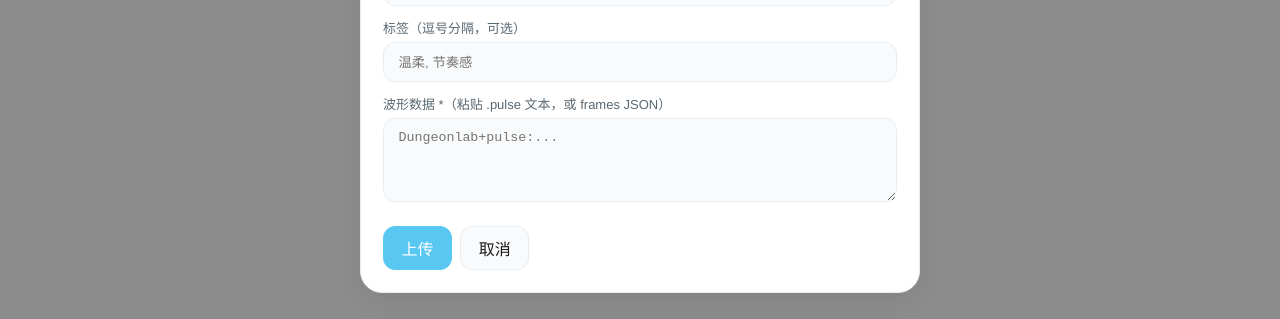
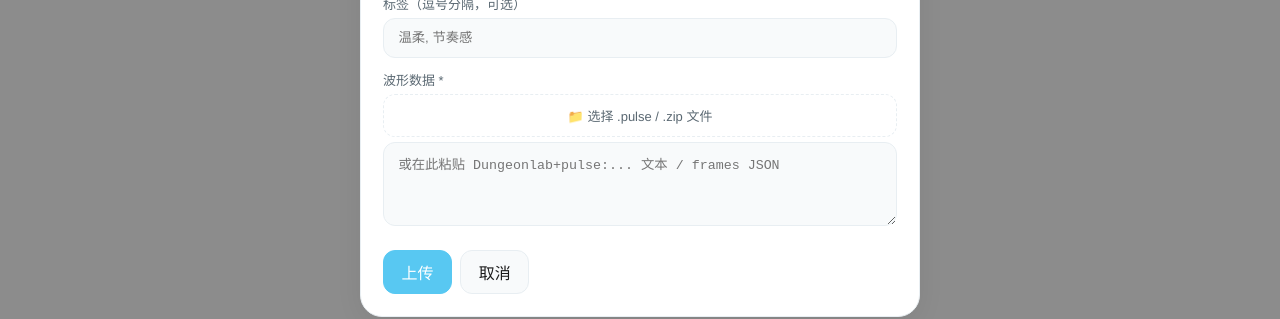
Before and after one commit to 0xNullAI/0xNuller, a React (Vite) app: page / in a window 1280 px wide. Both pictures are taken after a click on the button "上传". Shown: the part 415-734 px from the top of the page. Built offline with nearby package versions, Linux system fonts and the light colour scheme; no server answers.

Commit message:
feat: 上传波形支持选择 .pulse/.zip 文件并自动解析
选中文件后解析为 frames、生成预览，并用波形内嵌名自动填充名称；
.zip 取第一个 .pulse 条目。粘贴文本方式保留。

```diff
--- a/package.json
+++ b/package.json
@@ -14,6 +14,7 @@
     "db:init:remote": "wrangler d1 execute dg-market --remote --file=./schema.sql"
   },
   "dependencies": {
+    "fflate": "^0.8.3",
     "react": "^18.3.1",
     "react-dom": "^18.3.1",
     "zod": "^3.23.8"
--- a/src/web/components/UploadDialog.tsx
+++ b/src/web/components/UploadDialog.tsx
@@ -1,4 +1,5 @@
-import { useState } from 'react';
+import { useRef, useState } from 'react';
+import { unzipSync, strFromU8 } from 'fflate';
 import type { ItemType, UploadPayload } from '../../shared/schema';
 import { parsePulseText } from '../../shared/pulse';
 import { uploadItem } from '../api';
@@ -6,6 +7,20 @@ import { Turnstile } from './Turnstile';
 import { WaveformPreview } from './WaveformPreview';
 
 type Frame = [number, number];
+
+// 从上传的文件里取出 .pulse 文本：.pulse 直接读，.zip 取第一个 .pulse 条目。
+async function readPulseFromFile(file: File): Promise<{ text: string; embeddedName: string }> {
+  if (/\.zip$/i.test(file.name)) {
+    const buf = new Uint8Array(await file.arrayBuffer());
+    const entries = unzipSync(buf);
+    const pulseName = Object.keys(entries).find((n) => /\.pulse$/i.test(n) && !n.startsWith('__'));
+    if (!pulseName) throw new Error('压缩包里没有找到 .pulse 文件');
+    const text = strFromU8(entries[pulseName]!);
+    return { text, embeddedName: pulseName.replace(/.*\//, '').replace(/\.pulse$/i, '') };
+  }
+  const text = await file.text();
+  return { text, embeddedName: file.name.replace(/\.pulse$/i, '') };
+}
 
 interface Props {
   siteKey: string;
@@ -40,6 +55,25 @@ export function UploadDialog({ siteKey, onClose, onUploaded }: Props): JSX.Eleme
   const [busy, setBusy] = useState(false);
   const [error, setError] = useState('');
   const [preview, setPreview] = useState<Frame[] | null>(null);
+  const fileRef = useRef<HTMLInputElement>(null);
+
+  const handleFile = async (files: FileList | null) => {
+    const file = files?.[0];
+    if (!file) return;
+    setError('');
+    try {
+      const { text, embeddedName } = await readPulseFromFile(file);
+      const { name: pulseName } = parsePulseText(text); // 校验并取内嵌名
+      tryPreview(text);
+      // 名称为空时用波形内嵌名 / 文件名自动填充
+      if (!name.trim()) setName(pulseName || embeddedName);
+    } catch (e) {
+      setPreview(null);
+      setError(`文件解析失败：${(e as Error).message}`);
+    } finally {
+      if (fileRef.current) fileRef.current.value = '';
+    }
+  };
 
   const tryPreview = (text: string) => {
     setWaveInput(text);
@@ -157,12 +191,22 @@ export function UploadDialog({ siteKey, onClose, onUploaded }: Props): JSX.Eleme
         {type === 'waveform' ? (
           <>
             <label className="field">
-              <span>波形数据 *（粘贴 .pulse 文本，或 frames JSON）</span>
+              <span>波形数据 *</span>
+              <label className="file-drop">
+                <span>📁 选择 .pulse / .zip 文件</span>
+                <input
+                  ref={fileRef}
+                  type="file"
+                  accept=".pulse,.zip"
+                  className="file-input-hidden"
+                  onChange={(e) => void handleFile(e.target.files)}
+                />
+              </label>
               <textarea
                 rows={4}
                 value={waveInput}
                 onChange={(e) => tryPreview(e.target.value)}
-                placeholder="Dungeonlab+pulse:..."
+                placeholder="或在此粘贴 Dungeonlab+pulse:... 文本 / frames JSON"
               />
             </label>
             {preview && (
--- a/src/web/styles.css
+++ b/src/web/styles.css
@@ -398,6 +398,27 @@ select {
 .icon-field {
   flex: 0 0 80px;
 }
+.file-drop {
+  display: flex;
+  align-items: center;
+  justify-content: center;
+  gap: 8px;
+  cursor: pointer;
+  border: 1px dashed var(--surface-border);
+  border-radius: var(--radius-sm);
+  padding: 0.7rem 1rem;
+  color: var(--text-soft);
+  font-size: 13px;
+  transition: border-color 160ms ease, color 160ms ease;
+}
+.file-drop:hover {
+  border-color: var(--accent);
+  color: var(--accent-strong);
+}
+.file-input-hidden {
+  display: none;
+}
+
 .preview-wrap {
   display: flex;
   flex-direction: column;
```
Also changed, not shown: 1 other file (tests, documents, lock files or other folders).
